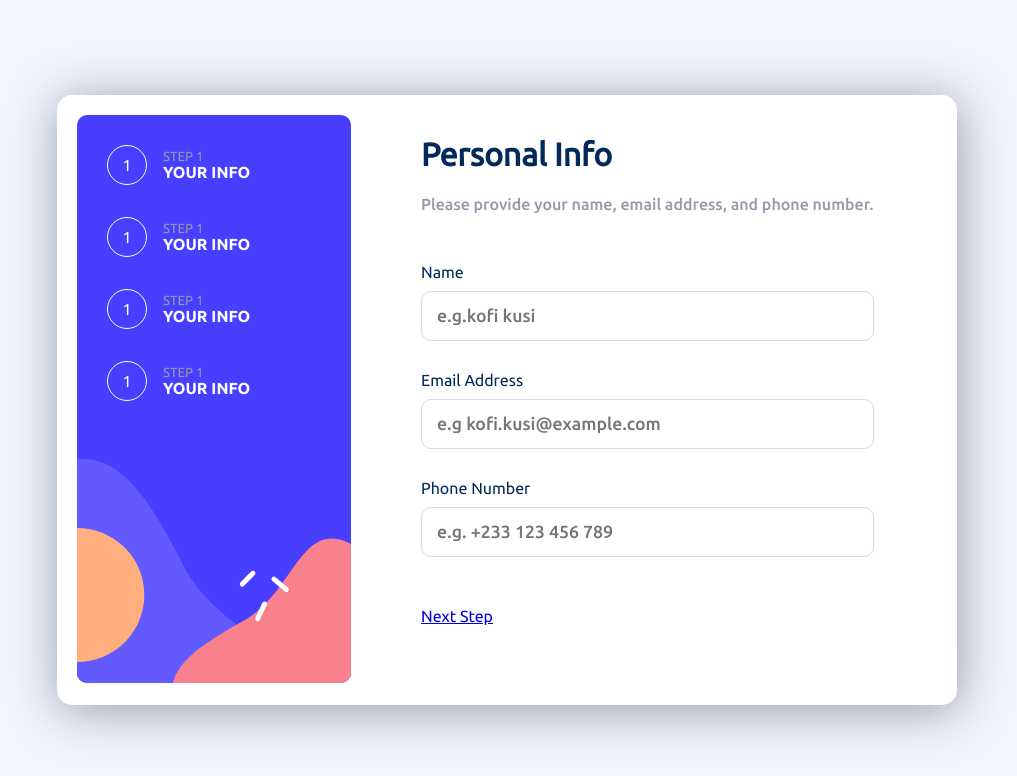
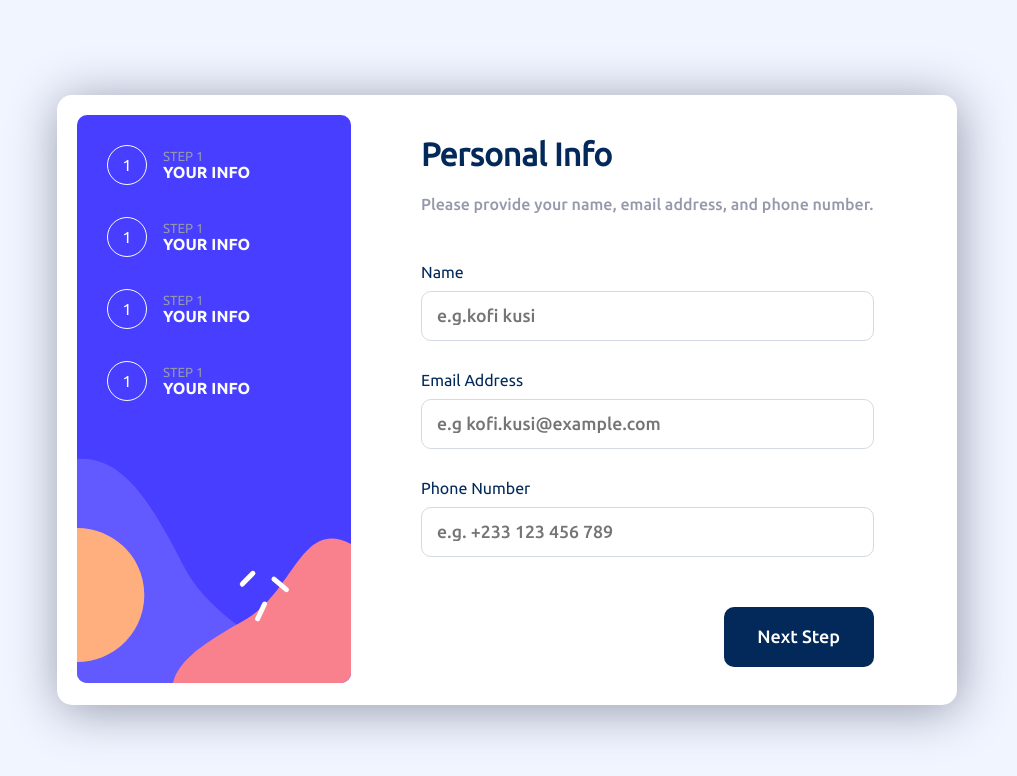
Before and after one commit to kofi-kusi/multi-step-form, a React (Vite) app: page /step1 in a window 1280 px wide. Shown: the top 776 px of the page, without its empty margins (133-1150 px from the left). Built offline with nearby package versions, Linux system fonts and the light colour scheme.

Commit message:
fix: prev-step link style

```diff
--- a/src/App.css
+++ b/src/App.css
@@ -94,18 +94,33 @@ input:active {
 .steps--navigator {
   width: 100%;
   display: flex;
+  justify-content: flex-end;
+  align-items: center;
+  font-family: ubuntu-medium;
+  font-size: large;
 
 }
 
+.steps--navigator .next-step{
+  align-self: flex-end;
+}
+
 .next-step {
+  display: flex;
+  justify-content: center;
+  align-items: center;
+  text-decoration: none;
   width: 150px;
   height: 60px;
   border: none;
   border-radius: 10px;
   background-color: hsl(213, 96%, 18%);
   color: hsl(0, 100%, 100%);
-  font-family: ubuntu-medium;
-  font-size: large;
-  align-self: flex-end;
   cursor: pointer;
 }
+
+.prev-step {
+  text-decoration: none;
+  color: hsl(213, 96%, 18%);
+  margin-right: auto;
+}
--- a/src/components/StepsNavigator.jsx
+++ b/src/components/StepsNavigator.jsx
@@ -3,8 +3,8 @@ import { Link } from "react-router-dom";
 function StepsNavigator(props) {
   return (
     <div className="steps--navigator">
-      <div className="">{props.isNotFirstStep && <Link to={props.prevStep}>Go back</Link> }</div>
-      <Link to="/step2">Next Step</Link>
+      {props.isNotFirstStep && <Link className="prev-step" to={props.prevStep}>Go back</Link> }
+      <Link className="next-step" to="/step2">Next Step</Link>
     </div>
   );
 }
```
